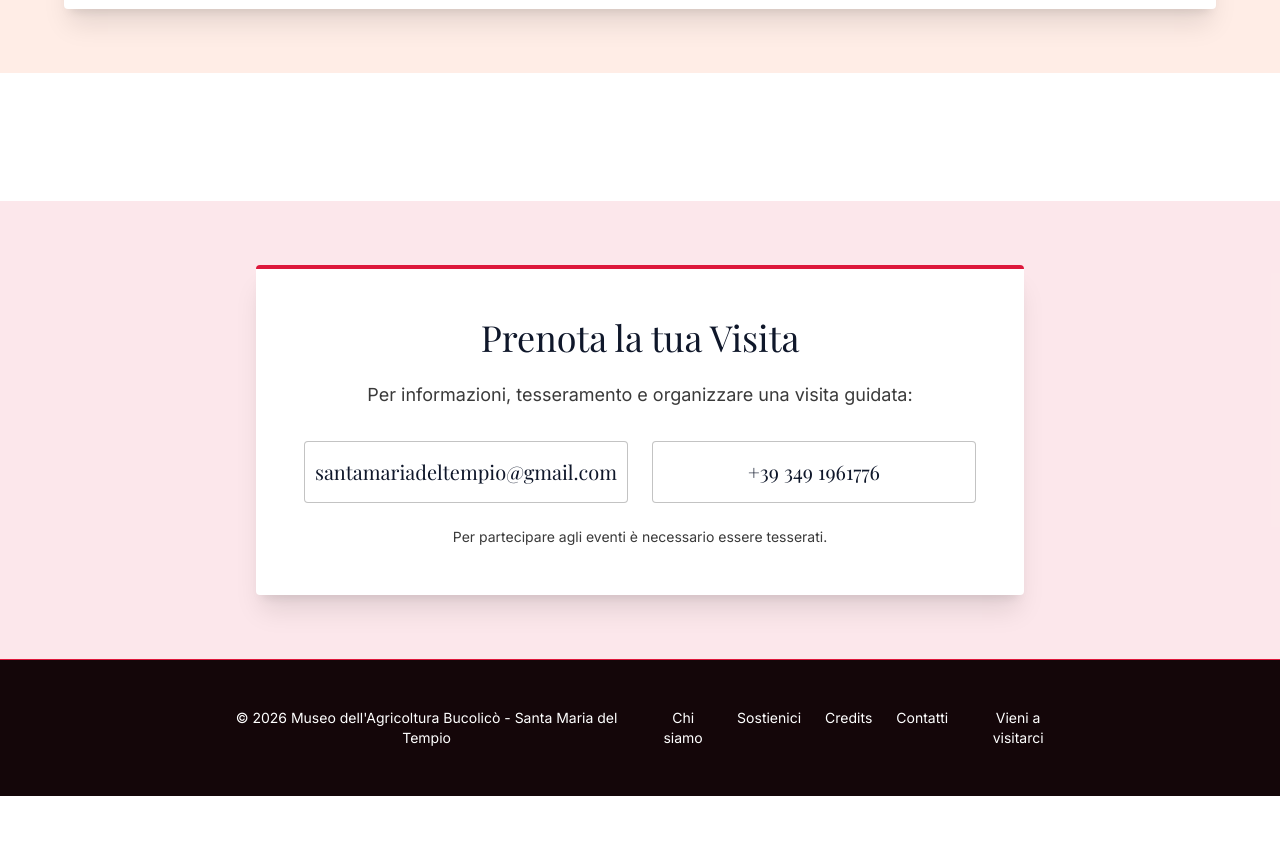
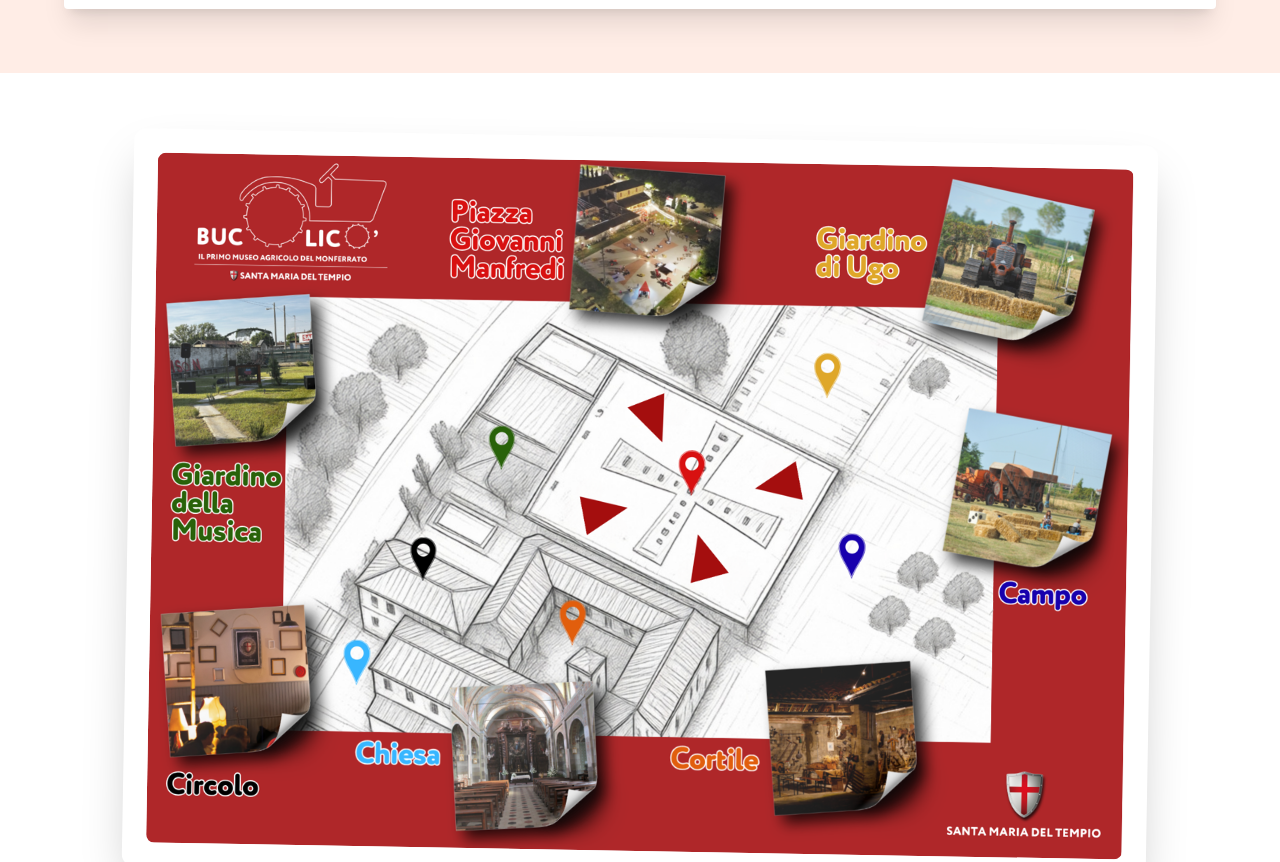
Before and after one commit to sgangol/museo-bucolico, a Next.js app: page /vieni-a-visitarci in a window 1280 px wide. Shown: the part 1760-2622 px from the top of the page. Before the commit the page ends 2556 px from the top, so only its background shows below. Built offline with nearby package versions, Linux system fonts and the light colour scheme.

Commit message:
feat: aggiornato testo homepage e immagine hero

```diff
--- a/src/app/vieni-a-visitarci/VieniAVISITARCI_Client.tsx
+++ b/src/app/vieni-a-visitarci/VieniAVISITARCI_Client.tsx
@@ -189,74 +189,27 @@
         </div>
       </section>
 
-      {/* Map and Orari 3D Section */}
+      {/* Map Section - Collage 3D Style */}
       <section className="py-16 px-6 bg-brand-white">
-        <div className="max-w-6xl mx-auto space-y-8">
-          <div className="grid md:grid-cols-2 gap-12 items-center">
-            {/* 3D Map Card */}
+        <div className="max-w-5xl mx-auto">
           <motion.div
-              className="perspective-1000"
-              initial={{ opacity: 0, x: -50 }}
-              whileInView={{ opacity: 1, x: 0 }}
-              viewport={{ once: true, margin: "-50px" }}
-              transition={{ duration: 0.8 }}
-            >
-              <motion.div
-                className="relative rounded-lg shadow-2xl overflow-hidden cursor-pointer transform-gpu"
-                variants={mapVariants}
-                initial="initial"
-                whileHover="hover"
-                whileTap={{ scale: 0.98 }}
-              >
-                <div className="absolute inset-0 bg-brand-black/20 z-10" />
-                <Image
-                  src="/images/mappa-sito.png"
-                  alt="Mappa del Museo Bucolicò"
-                  fill
-                  className="object-cover"
-                  priority
-                />
-                <div className="absolute bottom-0 left-0 right-0 p-6 z-20 bg-gradient-to-t from-brand-black/80 to-transparent">
-                  <p className="font-serif text-xl md:text-2xl text-brand-white">
-                    Cantone Chiesa 34<br />
-                    15033 Santa Maria del Tempio (AL)
-                  </p>
-                </div>
-              </motion.div>
-            </motion.div>
-
-            {/* 3D Orari Card */}
-            <motion.div
-              className="perspective-1000"
-              initial={{ opacity: 0, x: 50 }}
-              whileInView={{ opacity: 1, x: 0 }}
+            className="relative w-full mx-auto"
+            initial={{ opacity: 0, y: 50 }}
+            whileInView={{ opacity: 1, y: 0 }}
             viewport={{ once: true, margin: "-50px" }}
             transition={{ duration: 0.8, delay: 0.2 }}
           >
-              <motion.div
-                className="relative rounded-lg shadow-2xl overflow-hidden cursor-pointer transform-gpu"
-                variants={orariVariants}
-                initial="initial"
-                whileHover="hover"
-                whileTap={{ scale: 0.98 }}
-              >
-                <div className="absolute inset-0 bg-brand-black/20 z-10" />
+            <div className="bg-white rounded-xl shadow-2xl rotate-1 p-4 md:p-6">
               <Image
-                  src="/images/orari.png"
-                  alt="Orari di Apertura Museo Bucolicò"
-                  fill
-                  className="object-cover"
+                src="/images/mappa_museo.png"
+                alt="Mappa del Museo Bucolicò"
+                width={1200}
+                height={800}
+                className="w-full h-auto object-contain rounded-lg"
                 priority
               />
-                <div className="absolute bottom-0 left-0 right-0 p-6 z-20 bg-gradient-to-t from-brand-black/80 to-transparent">
-                  <p className="font-serif text-xl md:text-2xl text-brand-white">
-                    Sabato-Domenica: 10:00-12:00, 16:00-19:00<br />
-                    Giovedì (giugno-settembre): 16:00-19:00
-                  </p>
             </div>
           </motion.div>
-            </motion.div>
-          </div>
         </div>
       </section>
 
```
Also changed, not shown: mappa_museo.png (added). Lines whose indentation alone changed are shown as unchanged.
